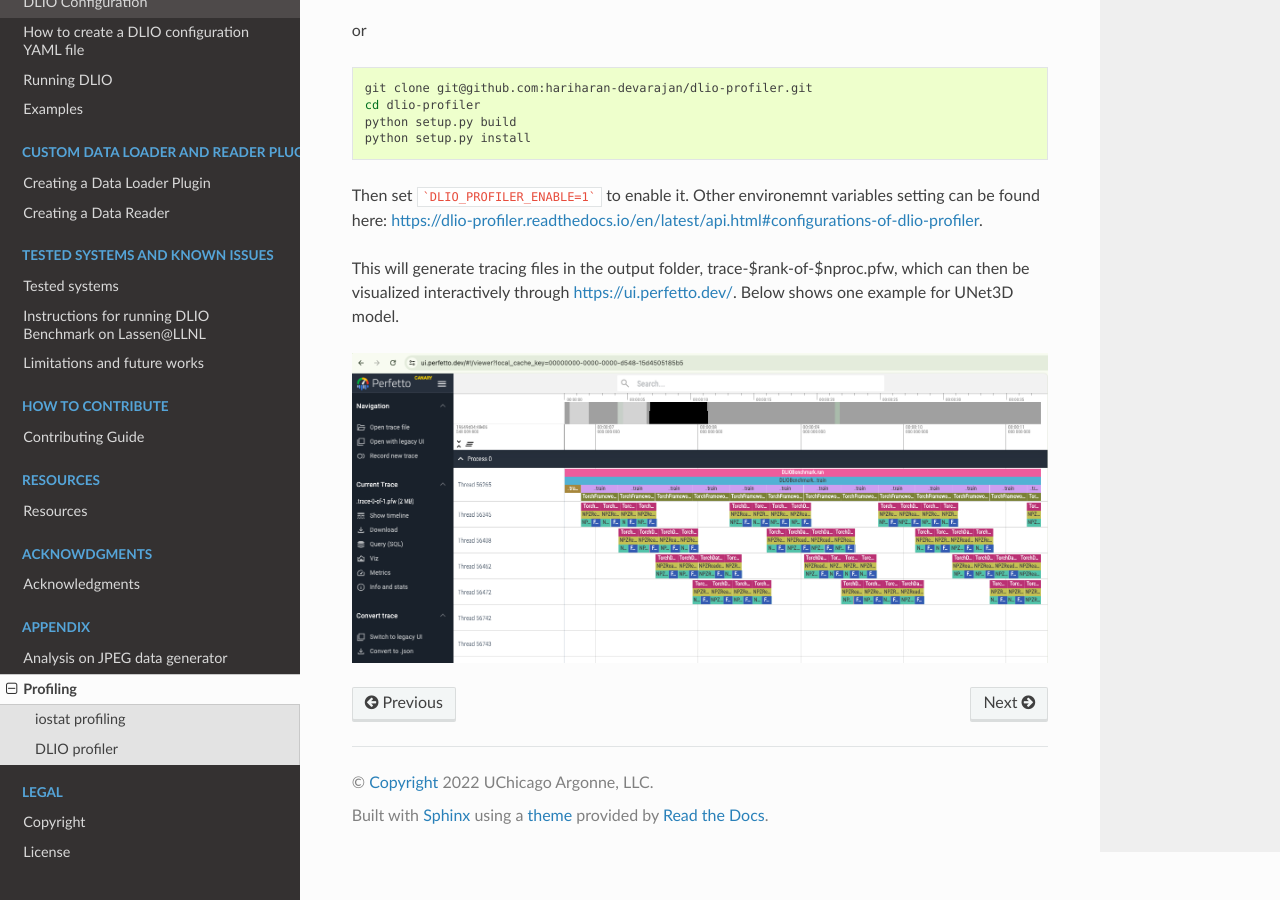
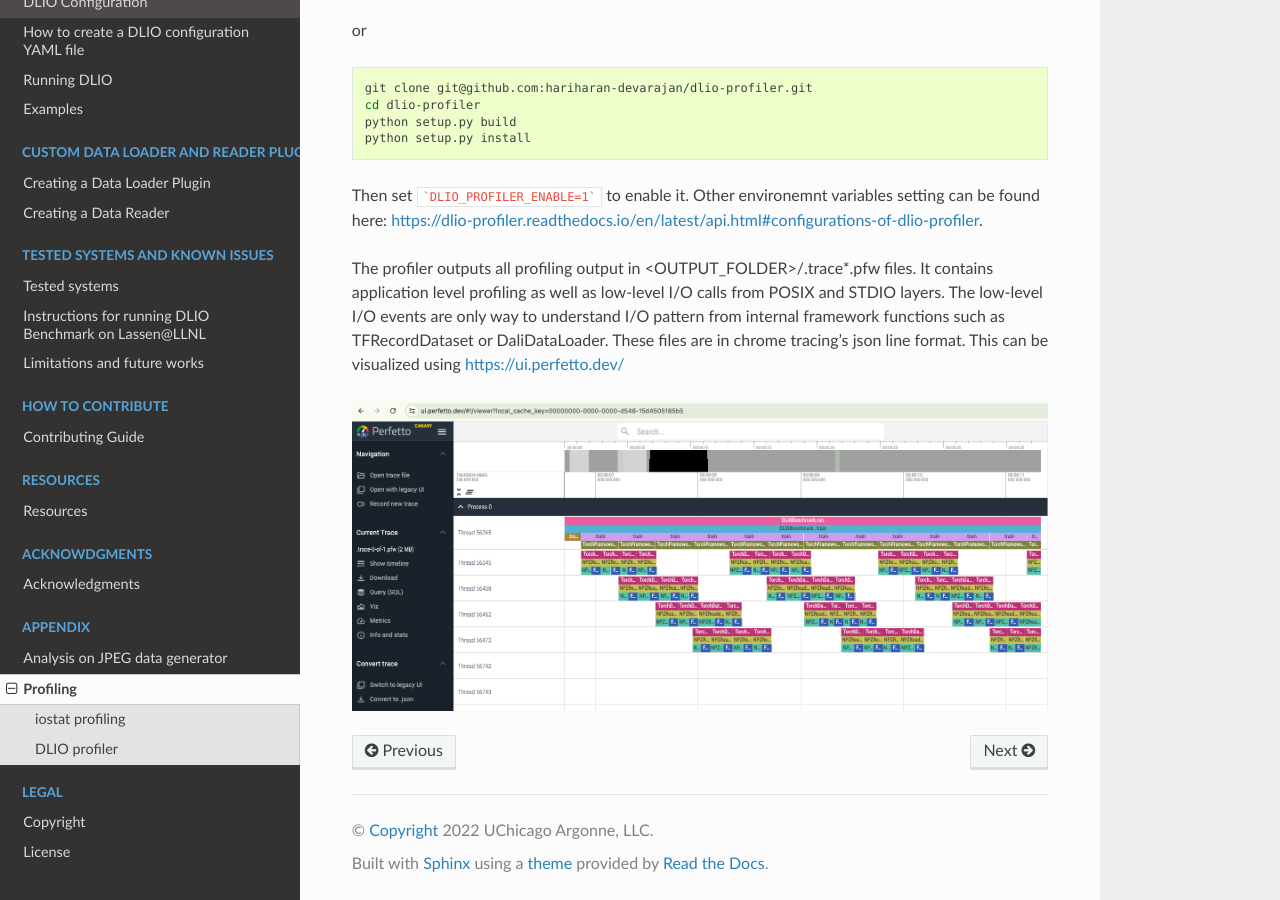
Before and after one commit to argonne-lcf/dlio_benchmark, a Sphinx documentation site: the page built from docs/source/profiling.rst, in a window 1280 px wide and 900 px high, scrolled down 5206 px. Built offline with Sphinx 7.4.7 and the Read the Docs theme 2.0.0, drawn with Linux system fonts in a browser that asks for light colours.

Commit message:
clearning other profiling info

````diff
--- a/docs/source/overview.rst
+++ b/docs/source/overview.rst
@@ -27,8 +27,7 @@ while keeping the I/O pattern / behavior the same.
 The logic behind this is demonstrated in the figure.
 In a typical deep learning training process, a batch of data is
 loaded from the storage either to host memory and then transfered
-to the accelerator or directly to
- the accelerator through networks such as GPU Direct. In either case,
+to the accelerator or directly to the accelerator through networks such as GPU Direct. In either case,
 the I/O (data access in the storage) should likely be independent of
 what is going on inside the accelerator, whether it is doing busy computation or being idle. As long as amount of time per step is the same, the
 frequency of the I/O requests issued will be the same, which eventually results in the same I/O behavior on the storage.
--- a/docs/source/profiling.rst
+++ b/docs/source/profiling.rst
@@ -279,9 +279,6 @@ The output is
         ...
 
 
-
-
-
 DLIO profiler
 --------------------------
 
@@ -303,9 +300,10 @@ or
     python setup.py build
     python setup.py install
 
-
 Then set ```DLIO_PROFILER_ENABLE=1``` to enable it. Other environemnt variables setting can be found here: https://dlio-profiler.readthedocs.io/en/latest/api.html#configurations-of-dlio-profiler.
 
-This will generate tracing files in the output folder, trace-$rank-of-$nproc.pfw, which can then be visualized interactively through https://ui.perfetto.dev/. Below shows one example for UNet3D model.
+The profiler outputs all profiling output in <OUTPUT_FOLDER>/.trace*.pfw files.
+It contains application level profiling as well as low-level I/O calls from POSIX and STDIO layers.
+The low-level I/O events are only way to understand I/O pattern from internal framework functions such as TFRecordDataset or DaliDataLoader. These files are in chrome tracing's json line format. This can be visualized using https://ui.perfetto.dev/
 
 .. image:: images/profiling.png
--- a/docs/source/run.rst
+++ b/docs/source/run.rst
@@ -93,8 +93,3 @@ Installing just dlio-profiler along with dlio_benchmark
 
     cd <DLIO_BENCHMARK_SRC>
     pip install .[dlio_profiler]
-
-The profiler outputs all profiling output in <OUTPUT_FOLDER>/.trace*.pfw files.
-It contains application level profiling as well as low-level I/O calls from POSIX and STDIO layers.
-The low-level I/O events are only way to understand I/O pattern from internal framework functions such as TFRecordDataset or DaliDataLoader.
-These files are in chrome tracing's json line format. This can be visualized using `perfetto UI https://ui.perfetto.dev/`_
````
Also changed, not shown: docs/source/index.rst (+8 -8 lines).
